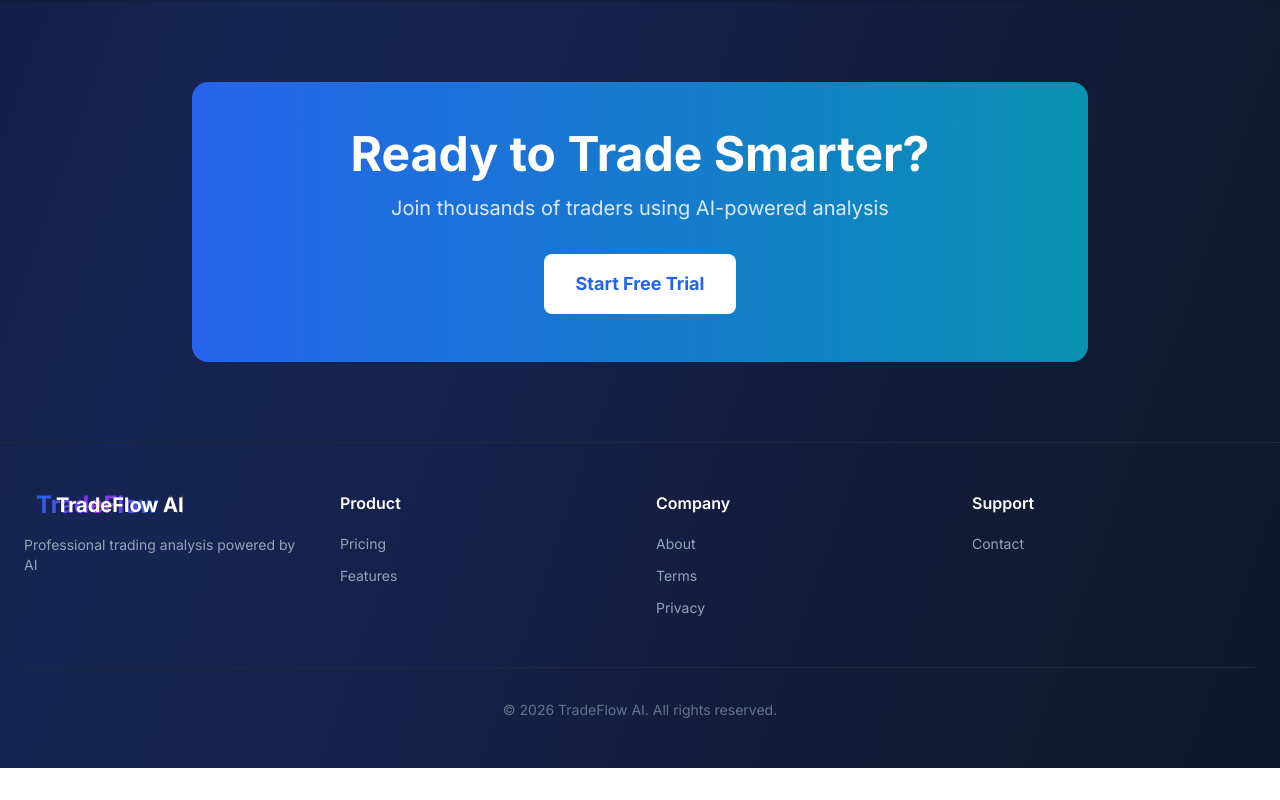
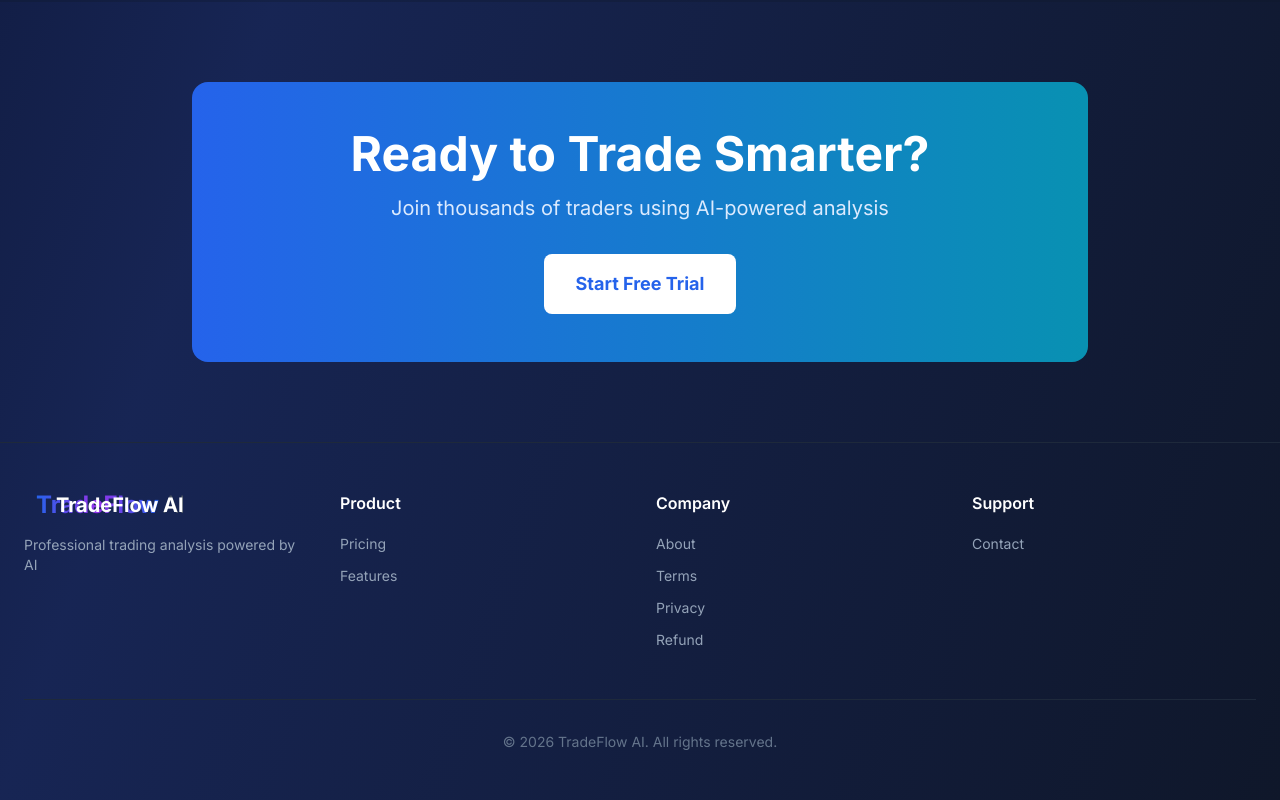
Before and after one commit to rochicenat/tradeflow-ai-frontend, a Next.js app: page / in a window 1280 px wide. Shown: the part 2927-3727 px from the top of the page. Before the commit the page ends 3695 px from the top, so only its background shows below. Built offline with nearby package versions, Linux system fonts and the light colour scheme.

Commit message:
Add Refund link to footers

```diff
--- a/app/about/page.tsx
+++ b/app/about/page.tsx
@@ -193,6 +193,7 @@ export default function AboutPage() {
                 Terms
               </Link>
               <Link href="/privacy" className="text-gray-600 dark:text-gray-400 hover:text-gray-900 dark:hover:text-white">
+              <Link href="/refund" className="text-gray-600 dark:text-gray-400 hover:text-gray-900 dark:hover:text-white">Refund</Link>
                 Privacy
               </Link>
               <Link href="/about" className="text-gray-600 dark:text-gray-400 hover:text-gray-900 dark:hover:text-white">
--- a/app/page.tsx
+++ b/app/page.tsx
@@ -275,6 +275,7 @@ export default function Home() {
               <li><Link href="/about" className="text-slate-400 hover:text-white text-sm">About</Link></li>
               <li><Link href="/terms" className="text-slate-400 hover:text-white text-sm">Terms</Link></li>
               <li><Link href="/privacy" className="text-slate-400 hover:text-white text-sm">Privacy</Link></li>
+              <li><Link href="/refund" className="text-slate-400 hover:text-white text-sm">Refund</Link></li>
             </ul>
           </div>
           <div>
```
